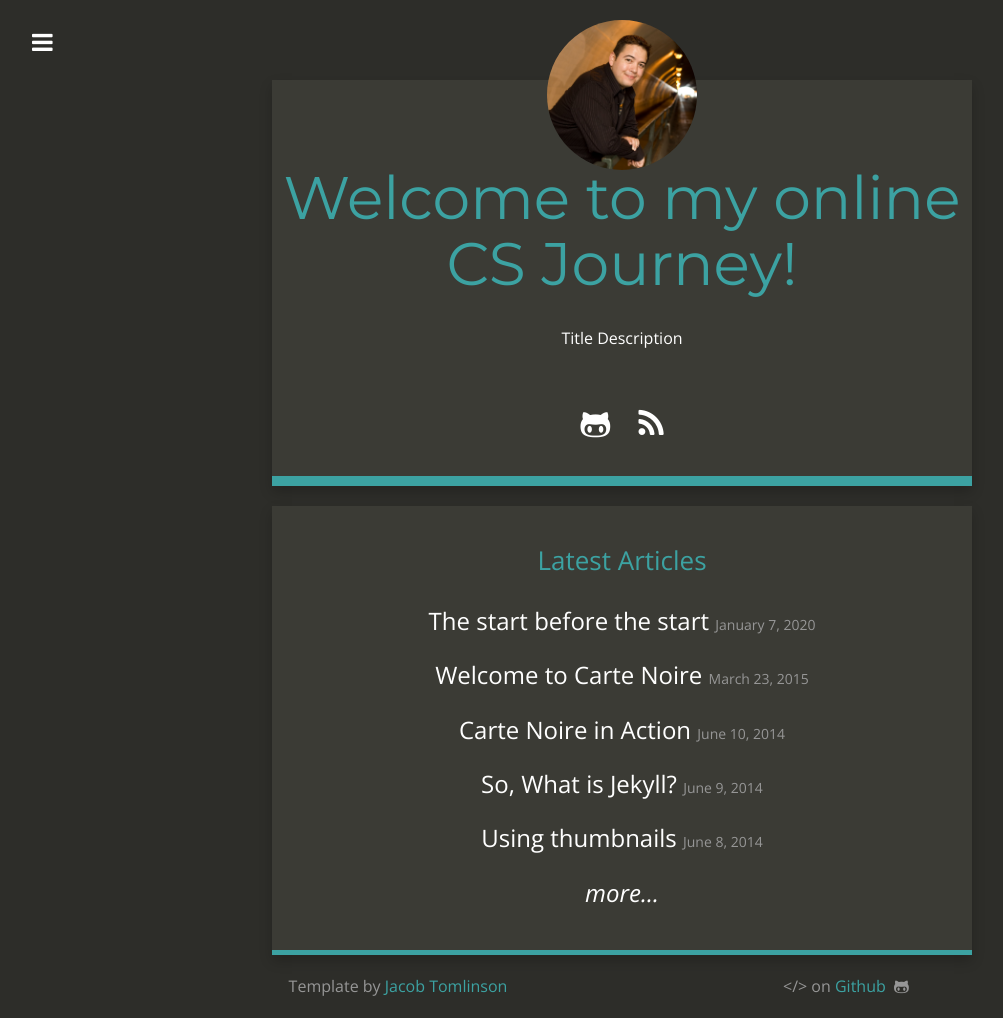
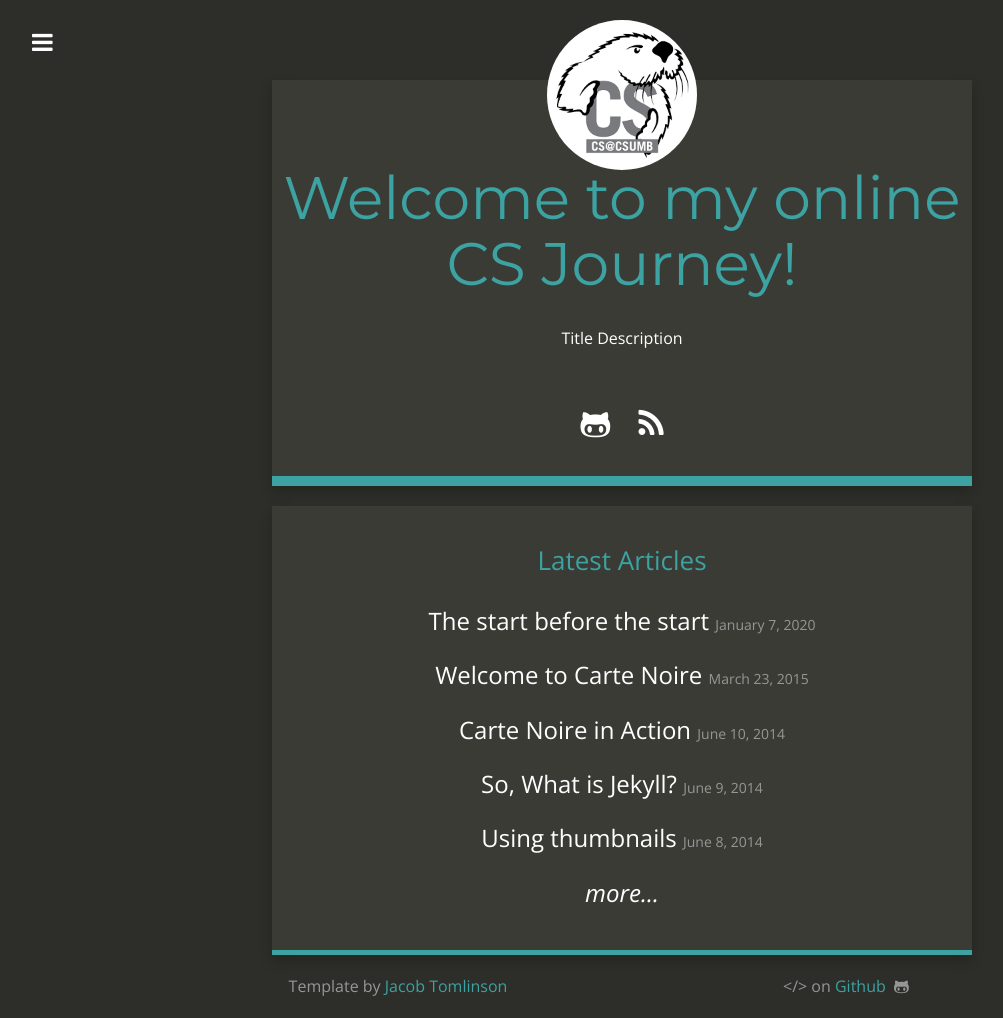
Before and after one commit to MarcosBSD/MarcosBSD.github.io, a Jekyll site: the page built from index.html, in a window 1280 px wide. Shown: the whole page, without its empty margins (18-1021 px from the left). Built offline with Jekyll 4.4.1, drawn with Linux system fonts in a browser that asks for light colours; nearby versions of some CDN libraries.

Commit message:
Updated Config

```diff
--- a/_config.yml
+++ b/_config.yml
@@ -13,7 +13,7 @@ description: Theme descritions
 baseurl:
 url: http://csumb-blog.marcosbarrera.com/
 title_description: Title Description
-title_image: "/uploads/cropped-tunnel.jpg"
+title_image: "/uploads/images.png"
 google_analytics: UA-163962122-1
 disqus_account:
 github_repository: https://github.com/MarcosBSD
```
